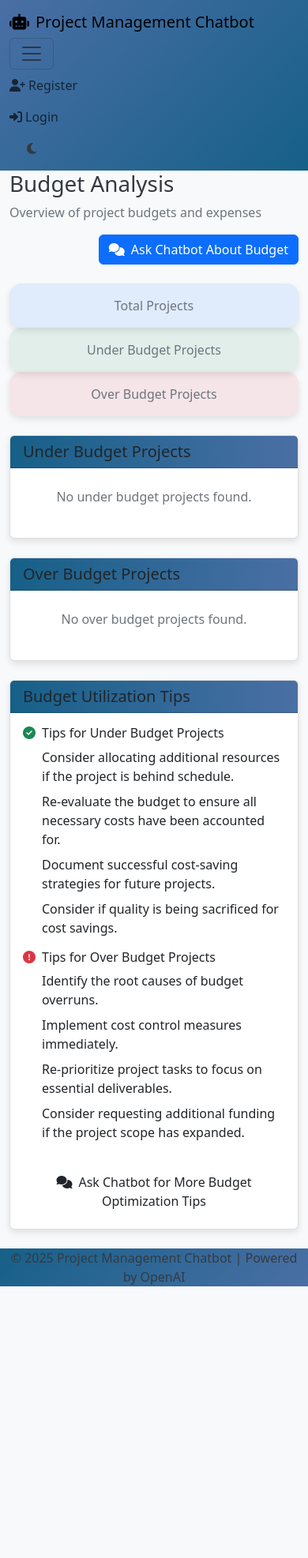
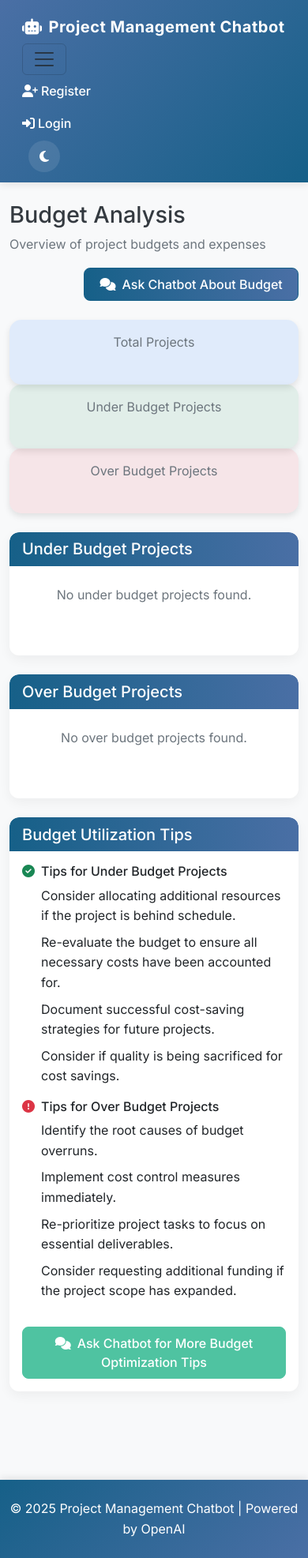
Before and after one commit to paulavishek/Nexus-360, a Django app: template templates/chatbot/budget_analysis.html in a window 390 px wide, after a click that opens the changed part. Shown: the whole page at 79% size. Before the commit the page ends 1629 px from the top, so only its background shows below. Run offline with Django 5.2, Linux system fonts and the light colour scheme; the template is opened without the code that fills it, so the values that code supplies are empty.

Commit message:
Implement theme toggle functionality with improved styles and responsiveness

```diff
--- a/templates/base.html
+++ b/templates/base.html
@@ -32,6 +31,12 @@
             --footer-bg: linear-gradient(135deg, var(--secondary-color), var(--primary-color));
             --shadow-color: rgba(0,0,0,0.1);
             --muted-text: #6c757d;
+            --border-radius-sm: 8px;
+            --border-radius-md: 12px;
+            --border-radius-lg: 18px;
+            --shadow-soft: 0 5px 15px rgba(0,0,0,0.05);
+            --shadow-medium: 0 8px 20px rgba(0,0,0,0.1);
+            --transition-smooth: all 0.3s ease;
         }
 
         /* Dark Theme */
@@ -56,52 +61,147 @@
             --muted-text: #adb5bd;
         }
 
-/* Apply Variables to Base Elements */
+        /* Base Styles */
         body {
+            font-family: 'Inter', 'Segoe UI', sans-serif;
             background-color: var(--body-bg);
+            color: var(--dark-text);
+            line-height: 1.6;
+        }
+
+        /* Navbar Improvements */
+        .navbar {
+            background: var(--nav-bg);
+            box-shadow: 0 2px 10px var(--shadow-color);
+            padding: 0.8rem 1rem;
+        }
+
+        .navbar-brand, .nav-link {
+            color: white !important;
+            font-weight: 500;
+            transition: var(--transition-smooth);
+        }
+
+        .navbar-brand {
+            font-weight: 700;
+            letter-spacing: 0.5px;
+        }
+
+        .nav-link:hover {
+            color: var(--accent-color) !important;
+            transform: translateY(-2px);
+        }
+
+        .navbar .dropdown-menu {
+            border: none;
+            border-radius: var(--border-radius-sm);
+            box-shadow: var(--shadow-medium);
+            margin-top: 10px;
+            background-color: var(--card-bg);
+        }
+
+        .navbar .dropdown-item {
+            padding: 0.6rem 1.2rem;
+            transition: var(--transition-smooth);
             color: var(--dark-text);
         }
 
-.navbar {
-    background: var(--nav-bg);
+        .navbar .dropdown-item:hover {
+            background-color: rgba(74, 111, 165, 0.1);
         }
 
+        /* Footer Improvements */
         .footer {
             background: var(--footer-bg);
+            color: white;
+            padding: 1.5rem 0;
+            margin-top: 4rem;
+            box-shadow: 0 -2px 10px var(--shadow-color);
         }
 
+        .main-content {
+            min-height: calc(100vh - 180px);
+            padding: 2.5rem 0;
+        }
+
+        /* Card Improvements */
         .card {
+            border: none;
+            border-radius: var(--border-radius-md);
+            box-shadow: var(--shadow-soft);
+            transition: transform 0.3s, box-shadow 0.3s;
+            margin-bottom: 1.5rem;
+            overflow: hidden;
             background-color: var(--card-bg);
-    border-color: var(--border-color);
-    box-shadow: 0 4px 8px var(--shadow-color);
+        }
+
+        .card:hover {
+            transform: translateY(-5px);
+            box-shadow: var(--shadow-medium);
         }
 
         .card-header {
             background: linear-gradient(to right, var(--secondary-color), var(--primary-color));
+            color: white;
+            border-radius: var(--border-radius-md) var(--border-radius-md) 0 0 !important;
+            padding: 0.8rem 1.25rem;
+            font-weight: 600;
+            border: none;
         }
 
-.form-control {
-    background-color: var(--input-bg);
-    border-color: var(--border-color);
-    color: var(--dark-text);
-}
-
-.form-control:focus {
+        /* Form Controls */
+        .form-control, .form-select {
+            border-radius: var(--border-radius-sm);
+            padding: 0.6rem 1rem;
+            border: 1px solid var(--border-color);
+            transition: var(--transition-smooth);
             background-color: var(--input-bg);
             color: var(--dark-text);
         }
 
-.form-select {
+        .form-control:focus, .form-select:focus {
+            border-color: var(--accent-color);
+            box-shadow: 0 0 0 0.2rem rgba(79, 195, 161, 0.25);
             background-color: var(--input-bg);
-    border-color: var(--border-color);
             color: var(--dark-text);
         }
 
-.text-muted {
-    color: var(--muted-text) !important;
+        /* Button Improvements */
+        .btn {
+            border-radius: var(--border-radius-sm);
+            padding: 0.5rem 1.2rem;
+            font-weight: 500;
+            transition: var(--transition-smooth);
         }
 
-/* Table Styling for Dark Mode */
+        .btn:hover {
+            transform: translateY(-2px);
+            box-shadow: 0 4px 8px var(--shadow-color);
+        }
+
+        .btn-primary {
+            background: linear-gradient(to right, var(--secondary-color), var(--primary-color));
+            border-color: var(--secondary-color);
+        }
+
+        .btn-primary:hover, .btn-primary:focus, .btn-primary:active {
+            background: linear-gradient(to right, var(--primary-color), var(--secondary-color));
+            border-color: var(--primary-color);
+        }
+
+        .btn-accent {
+            background-color: var(--accent-color);
+            border-color: var(--accent-color);
+            color: white;
+        }
+
+        .btn-accent:hover, .btn-accent:focus, .btn-accent:active {
+            background-color: #3aa889;
+            border-color: #3aa889;
+            color: white;
+        }
+
+        /* Table Styling */
         .table {
             color: var(--dark-text);
         }
@@ -165,10 +226,14 @@ body {
             justify-content: center;
             width: 40px;
             height: 40px;
+            margin-left: 0.5rem;
+            background-color: rgba(255,255,255,0.1);
+            color: white;
         }
 
         .theme-toggle:hover {
-    background-color: rgba(255,255,255,0.1);
+            background-color: rgba(255,255,255,0.2);
+            transform: rotate(15deg);
         }
 
         /* Smooth Transition for Theme Changes */
@@ -180,6 +245,39 @@ body, .card, .navbar, .footer, .form-control, .btn,
                         box-shadow 0.3s ease;
         }
 
+        /* Animation Utilities */
+        .animate-fade-in {
+            animation: fadeIn 0.6s ease;
+        }
+
+        .animate-slide-up {
+            animation: slideUp 0.5s ease;
+        }
+
+        @keyframes fadeIn {
+            from { opacity: 0; }
+            to { opacity: 1; }
+        }
+
+        @keyframes slideUp {
+            from { transform: translateY(20px); opacity: 0; }
+            to { transform: translateY(0); opacity: 1; }
+        }
+
+        /* Responsive Adjustments */
+        @media (max-width: 768px) {
+            .main-content {
+                padding: 1.5rem 0;
+            }
+
+            h1 {
+                font-size: 1.8rem;
+            }
+
+            .card-header {
+                padding: 0.6rem 1rem;
+            }
+        }
     </style>
     {% block extra_css %}{% endblock %}
 </head>
@@ -233,12 +336,12 @@ body, .card, .navbar, .footer, .form-control, .btn,
                     <li class="nav-item">
                         <a class="nav-link" href="{% url 'chatbot:login' %}"><i class="fas fa-sign-in-alt me-1"></i>Login</a>
                     </li>
-                    {% endif %}
-                    <li class="nav-item ms-2">
-                        <div class="theme-toggle" id="theme-toggle" title="Toggle dark/light mode">
+                    <li class="nav-item">
+                        <div class="theme-toggle" id="theme-toggle" title="Toggle Dark Mode">
                             <i class="fas fa-moon"></i>
                         </div>
                     </li>
+                    {% endif %}
                 </ul>
             </div>
         </div>
@@ -278,7 +384,9 @@ document.addEventListener('DOMContentLoaded', function() {
             }
 
             // Theme toggle button click handler
-    document.getElementById('theme-toggle').addEventListener('click', function() {
+            const themeToggle = document.getElementById('theme-toggle');
+            if (themeToggle) {
+                themeToggle.addEventListener('click', function() {
                     const currentTheme = document.documentElement.getAttribute('data-theme');
                     const newTheme = currentTheme === 'dark' ? 'light' : 'dark';
 
```
Also changed, not shown: other parts of templates/base.html (+14 -44 lines). Lines whose indentation alone changed are shown as unchanged.
